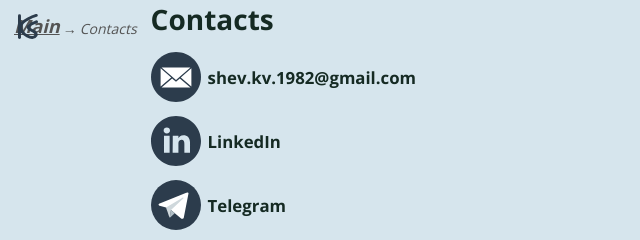
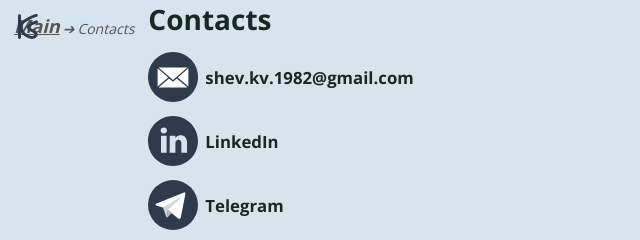
Before and after one commit to AeroKir/test, a plain HTML site: page contacts.html in a window 1280 px wide. Shown: the top 240 px of the page, 0-640 px from the left. Drawn offline with nearby package versions, Linux system fonts and the light colour scheme.

Commit message:
Change breadcrumb arrow

```diff
--- a/stylesheets/main.css
+++ b/stylesheets/main.css
@@ -191,9 +191,11 @@ body {
 .breadcrumbs-nav-item:last-child .breadcrumbs-nav-link::before {
   /* content: url(../images/nav-arrow.svg);
   width: 5px; */
-  content: '\2192';
+  /* content: '\2192'; */
+  content: '\2794';
   padding-left: 3px;
   padding-right: 3px;
+  vertical-align: baseline;
 }
 
 /* .breadcrumbs-nav-item {
```
